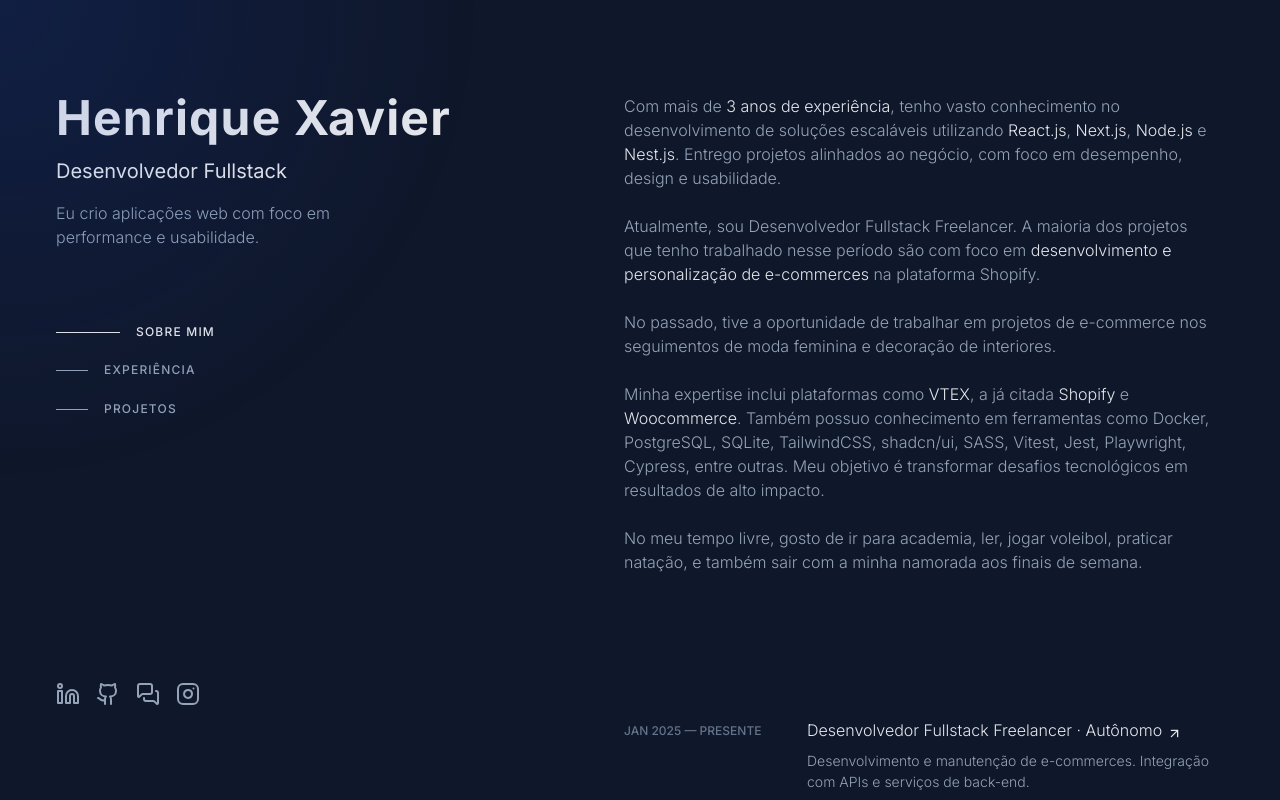
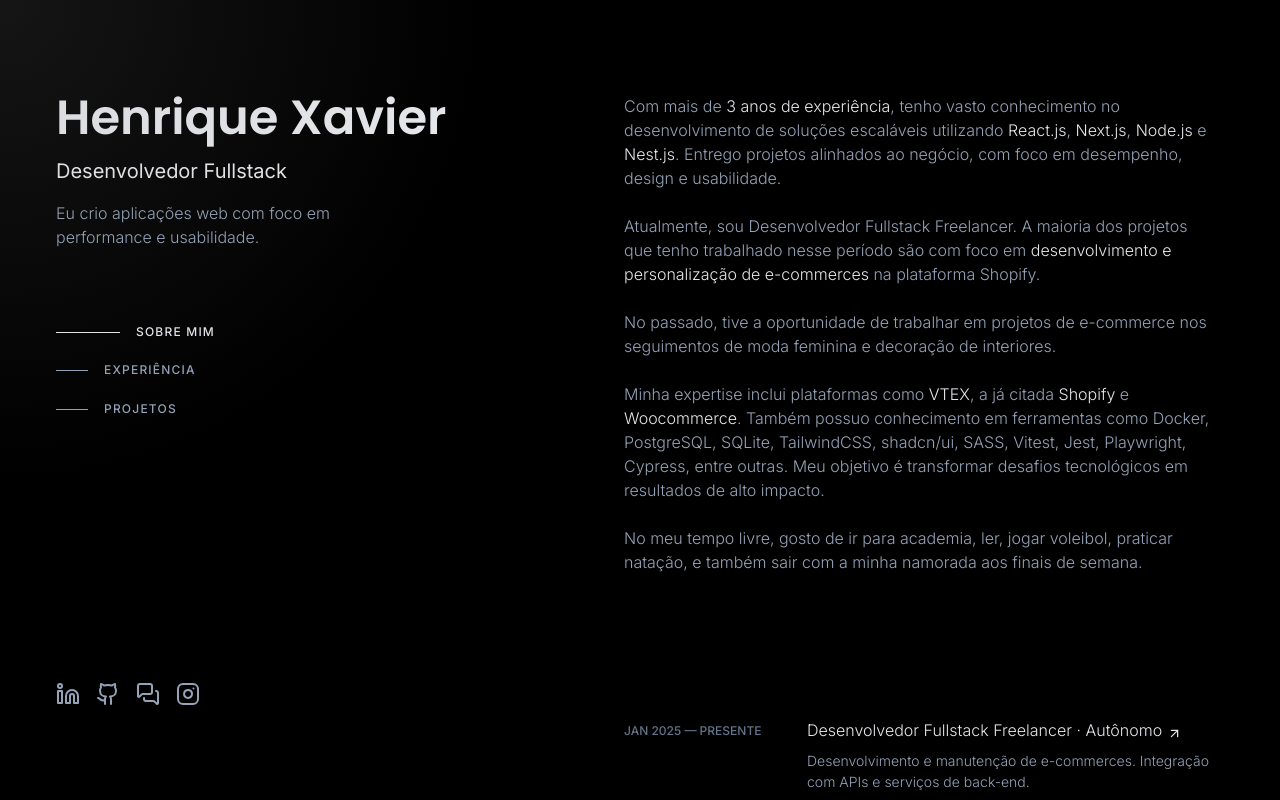
Before and after one commit to hnascx/nextjs-portfolio, a Next.js app: page / in a window 1280 px wide. Shown: the top 800 px of the page. Built offline with nearby package versions, Linux system fonts and the light colour scheme.

Commit message:
feat: Change background color and add Poppins font to title

```diff
--- a/src/app/layout.tsx
+++ b/src/app/layout.tsx
@@ -9,7 +9,7 @@ export default function RootLayout({
 }) {
   return (
     <html lang="en">
-      <body className="bg-blue-900">
+      <body className="bg-black">
         <MouseMoveProvider>
           <Layout>{children}</Layout>
         </MouseMoveProvider>
--- a/src/components/layout/first-section/summarize/summarize.tsx
+++ b/src/components/layout/first-section/summarize/summarize.tsx
@@ -1,7 +1,7 @@
 export const Summarize = () => {
   return (
     <section className="flex flex-col gap-3">
-      <h1 className="text-heading-md font-bold text-3xl md:text-heading-lg text-gray-100 tracking-wide">
+      <h1 className="text-heading-md font-semibold text-3xl md:text-heading-lg text-gray-100  font-poppins">
         Henrique Xavier
       </h1>
       <h2 className="text-lg md:text-heading-md text-gray-100">
--- a/src/components/layout/layout.tsx
+++ b/src/components/layout/layout.tsx
@@ -1,4 +1,4 @@
-import { Inter } from "next/font/google"
+import { Inter, Poppins } from "next/font/google"
 
 import { FirstSection } from "./first-section"
 
@@ -10,10 +10,16 @@ const inter = Inter({
   subsets: ["latin"],
 })
 
+const poppins = Poppins({
+  subsets: ["latin"],
+  weight: ["400", "500", "600", "700"],
+  variable: "--font-poppins",
+})
+
 export const Layout = ({ children }: LayoutProps) => {
   return (
     <div
-      className={`${inter.className} min-h-screen bg-blue-900 text-white mx-6 lg:mx-8`}
+      className={`${inter.className} ${poppins.variable} min-h-screen bg-black text-white mx-6 lg:mx-8`}
     >
       <div className="container">
         <div className="py-12 md:py-15 lg:py-23.5 grid grid-cols-1 lg:grid-cols-[45%_55%]">
--- a/src/styles/globals.css
+++ b/src/styles/globals.css
@@ -15,7 +15,7 @@ body::before {
   height: 100%;
   background: radial-gradient(
     600px circle at var(--mouse-x, 0) var(--mouse-y, 0),
-    rgba(29, 78, 216, 0.15),
+    rgba(143, 143, 143, 0.15),
     transparent 80%
   );
   pointer-events: none;
--- a/tailwind.config.ts
+++ b/tailwind.config.ts
@@ -10,6 +10,9 @@ export default {
       },
     },
     extend: {
+      fontFamily: {
+        poppins: ["var(--font-poppins)", "sans-serif"],
+      },
       colors: {
         blue: {
           900: "#0f172a",
```
